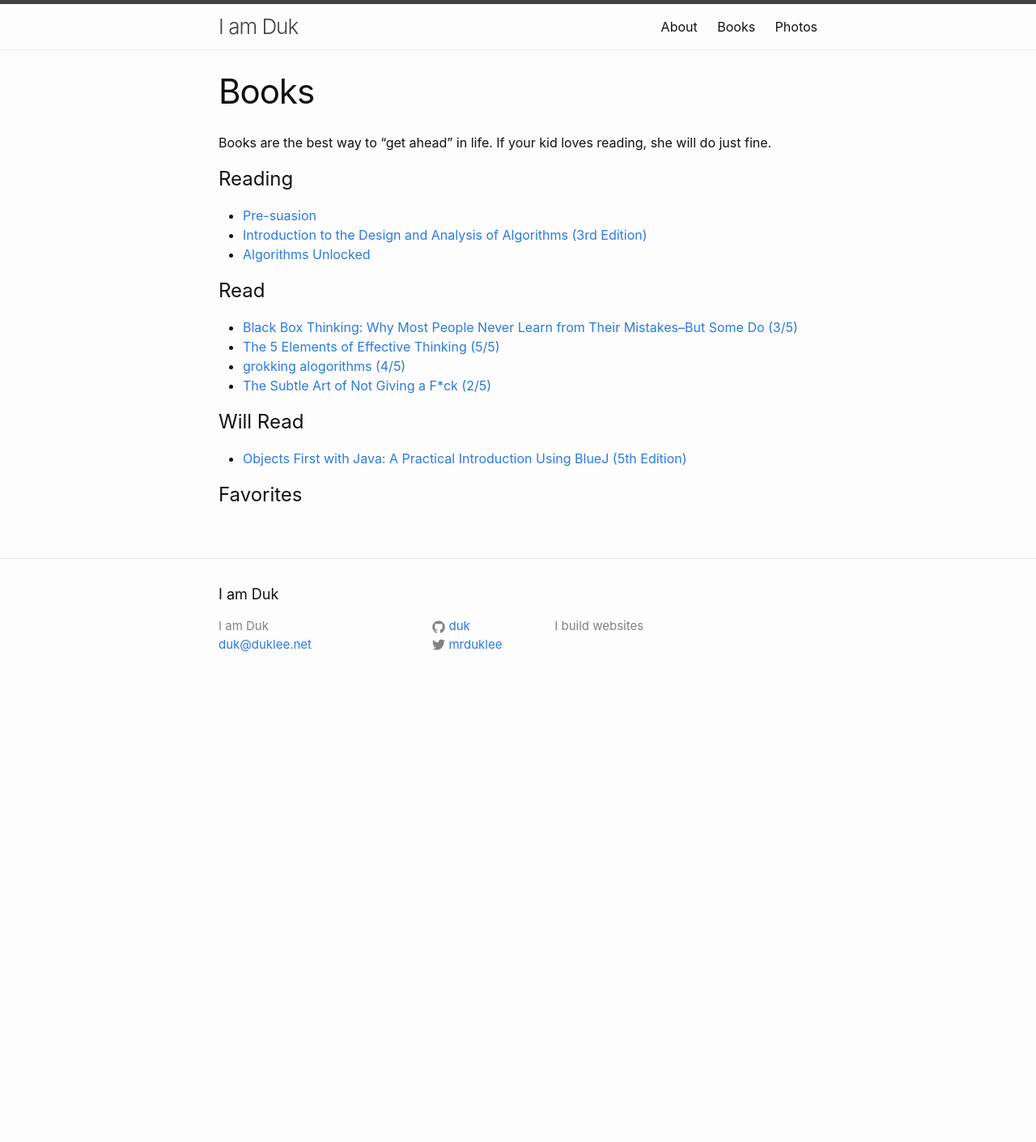
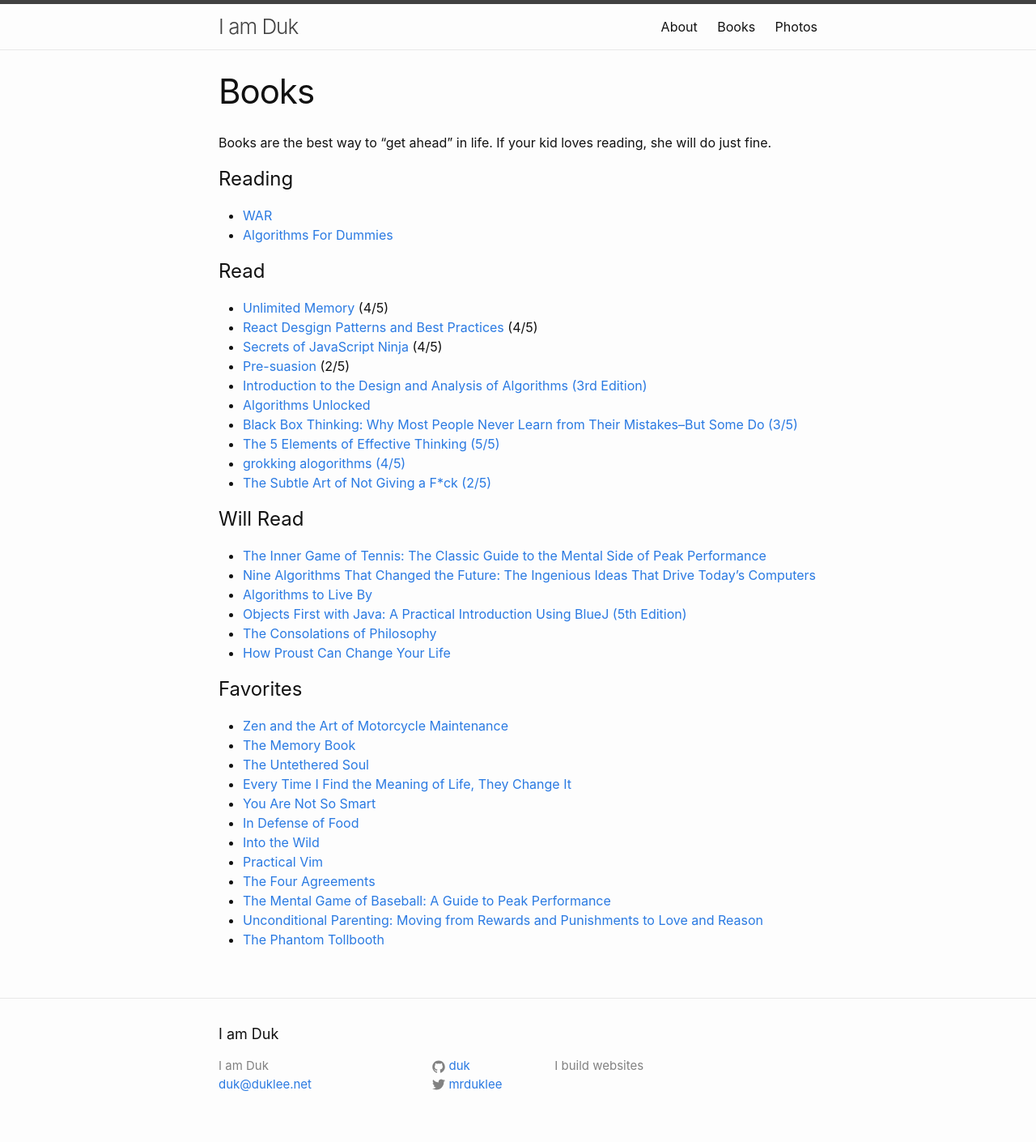
Before and after one commit to duk/dukleenet, a Jekyll site: the page built from books.md, in a window 1280 px wide. Shown: the whole page at 81% size. Built offline with Jekyll 4.4.1, drawn with Linux system fonts in a browser that asks for light colours; before the commit the page ends 900 px from its top, so only the background shows below that.

Commit message:
book updated

```diff
--- a/books.md
+++ b/books.md
@@ -8,12 +8,18 @@
 
 # Reading
 
-- [Pre-suasion](https://www.amazon.com/Pre-Suasion-Revolutionary-Way-Influence-Persuade/dp/1501109790)
-- [Introduction to the Design and Analysis of Algorithms (3rd Edition)](https://www.amazon.com/Introduction-Design-Analysis-Algorithms-3rd/dp/0132316811/)
-- [Algorithms Unlocked](https://www.amazon.com/Algorithms-Unlocked-Press-Thomas-Cormen/dp/0262518805/ref=sr_1_1?s=books&ie=UTF8&qid=1478263579&sr=1-1&keywords=algorithms+unlocked)
+- [WAR](https://www.amazon.com/dp/044655622X/ref=cm_sw_r_cp_dp_T1_X6kDzb260T9NG)
+- [Algorithms For Dummies](https://www.amazon.com/dp/1119330491/ref=cm_sw_r_cp_dp_T1_E6kDzb01C6FJZ)
+
 
 # Read
 
+- [Unlimited Memory](https://www.amazon.com/dp/1631619985/ref=cm_sw_r_cp_dp_T1_WclDzbDZK5W5X) (4/5)
+- [React Desgign Patterns and Best Practices](https://www.amazon.com/dp/1786464535/ref=cm_sw_r_cp_dp_T1_ablDzb4Z9ZTM0) (4/5)
+- [Secrets of JavaScript Ninja](https://www.amazon.com/dp/1617292850/ref=cm_sw_r_cp_dp_T1_HblDzb58WBA8X) (4/5)
+- [Pre-suasion](https://www.amazon.com/Pre-Suasion-Revolutionary-Way-Influence-Persuade/dp/1501109790) (2/5)
+- [Introduction to the Design and Analysis of Algorithms (3rd Edition)](https://www.amazon.com/Introduction-Design-Analysis-Algorithms-3rd/dp/0132316811/)
+- [Algorithms Unlocked](https://www.amazon.com/Algorithms-Unlocked-Press-Thomas-Cormen/dp/0262518805/ref=sr_1_1?s=books&ie=UTF8&qid=1478263579&sr=1-1&keywords=algorithms+unlocked)
 - [Black Box Thinking: Why Most People Never Learn from Their Mistakes--But Some Do (3/5)](https://www.amazon.com/Black-Box-Thinking-People-Mistakes-But/dp/1591848229/)
 - [The 5 Elements of Effective Thinking (5/5)](https://www.amazon.com/5-Elements-Effective-Thinking/dp/0691156662/)
 - [grokking alogorithms (4/5)](https://amzn.com/1617292230)
@@ -21,6 +27,24 @@
 
 # Will Read
 
+- [The Inner Game of Tennis: The Classic Guide to the Mental Side of Peak Performance](https://www.amazon.com/dp/0679778314/ref=cm_sw_r_cp_dp_T1_VjlDzbWWMJKEA)
+- [Nine Algorithms That Changed the Future: The Ingenious Ideas That Drive Today's Computers](https://www.amazon.com/dp/0691158193/ref=cm_sw_r_cp_dp_T1_-ilDzbAH9GFQF)
+- [Algorithms to Live By](https://www.amazon.com/dp/1627790365/ref=cm_sw_r_cp_dp_T1_SilDzbT1HZDBM)
 - [Objects First with Java: A Practical Introduction Using BlueJ (5th Edition)](https://amzn.com/0132492660)
+- [The Consolations of Philosophy](https://www.amazon.com/dp/0679779175/ref=cm_sw_r_cp_dp_T1_phlDzbQ5RMDDT)
+- [How Proust Can Change Your Life](https://www.amazon.com/dp/0679779159/ref=cm_sw_r_cp_dp_T1_BhlDzbEVW24TD)
 
 # Favorites
+
+- [Zen and the Art of Motorcycle Maintenance](https://www.amazon.com/dp/0060589469/ref=cm_sw_r_cp_dp_T1_S-kDzb474B7X1)
+- [The Memory Book](https://www.amazon.com/dp/0345410025/ref=cm_sw_r_cp_dp_T1_c.kDzbGZA0DAW)
+- [The Untethered Soul](https://www.amazon.com/dp/1572245379/ref=cm_sw_r_cp_dp_T1_q.kDzbG99HRG0)
+- [Every Time I Find the Meaning of Life, They Change It](https://www.amazon.com/dp/0143129597/ref=cm_sw_r_cp_dp_T1_I.kDzbTGZRKP6)
+- [You Are Not So Smart](https://www.amazon.com/dp/1592407366/ref=cm_sw_r_cp_dp_T1_7.kDzbRQ8R7Z1)
+- [In Defense of Food](https://www.amazon.com/dp/0143114964/ref=cm_sw_r_cp_dp_T1_rdlDzb76D809X)
+- [Into the Wild](https://www.amazon.com/dp/0385486804/ref=cm_sw_r_cp_dp_T1_YdlDzbMWZCYJ5)
+- [Practical Vim](https://www.amazon.com/dp/1680501275/ref=cm_sw_r_cp_dp_T1_XelDzb0FV6XBV)
+- [The Four Agreements](https://www.amazon.com/dp/1878424319/ref=cm_sw_r_cp_dp_T1_SflDzb01J9KHG)
+- [The Mental Game of Baseball: A Guide to Peak Performance](https://www.amazon.com/dp/1888698543/ref=cm_sw_r_cp_dp_T1_qklDzbZPAZKCG)
+- [Unconditional Parenting: Moving from Rewards and Punishments to Love and Reason](https://www.amazon.com/dp/0743487486/ref=cm_sw_r_cp_dp_T1_RllDzbRRKNSER)
+- [The Phantom Tollbooth](https://www.amazon.com/dp/0743487486/ref=cm_sw_r_cp_dp_T1_RllDzbRRKNSER)
```
Also changed, not shown: _posts/2017-07-23-Learn-How-To-Learn.markdown (added, +10 -0 lines), Gemfile.lock.
